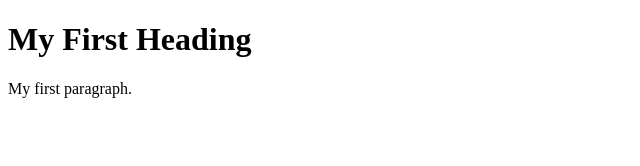
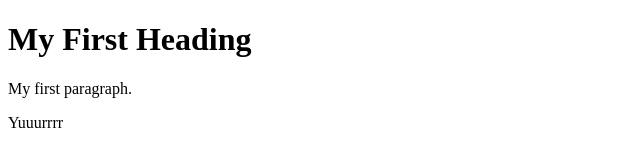
Before and after one commit to cooki05/git-test, a plain HTML site: page index.html in a window 1280 px wide. Shown: the full height of the page, 0-640 px from the left. Drawn offline with Linux system fonts and the light colour scheme.

Commit message:
Adding index2

```diff
--- a/index.html
+++ b/index.html
@@ -10,6 +10,7 @@
 	<h1>My First Heading</h1>
 
 	<p>My first paragraph.</p>
+	<p>Yuuurrrr</p>
 
 </body>
 </html>
```
